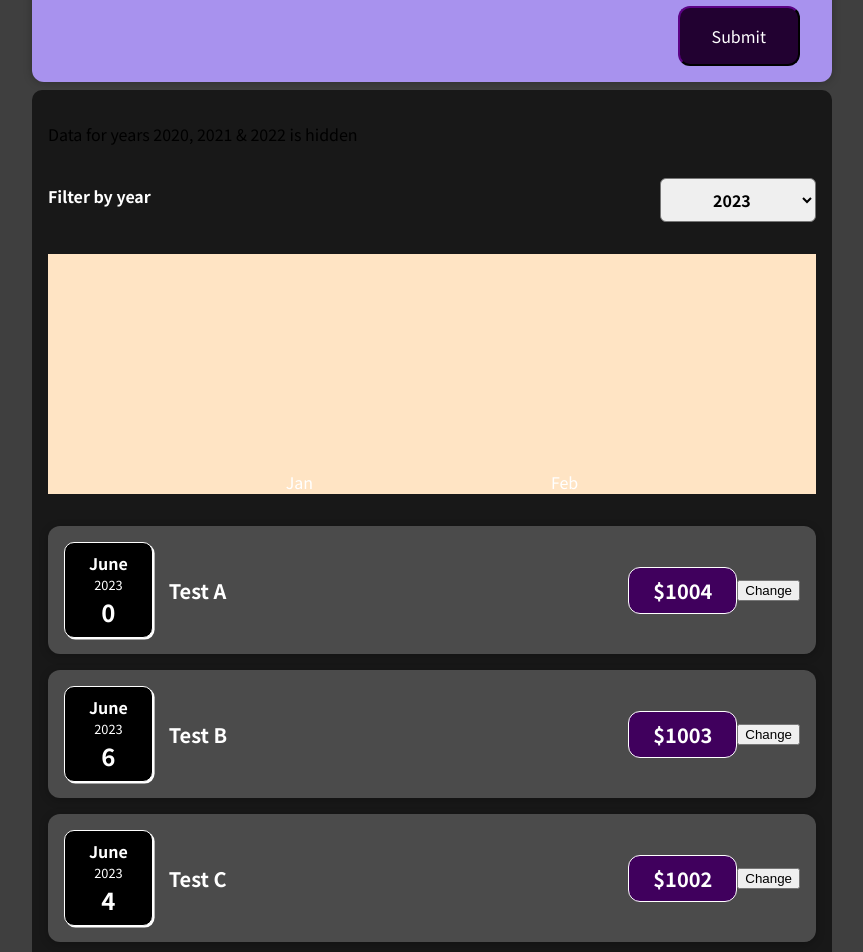
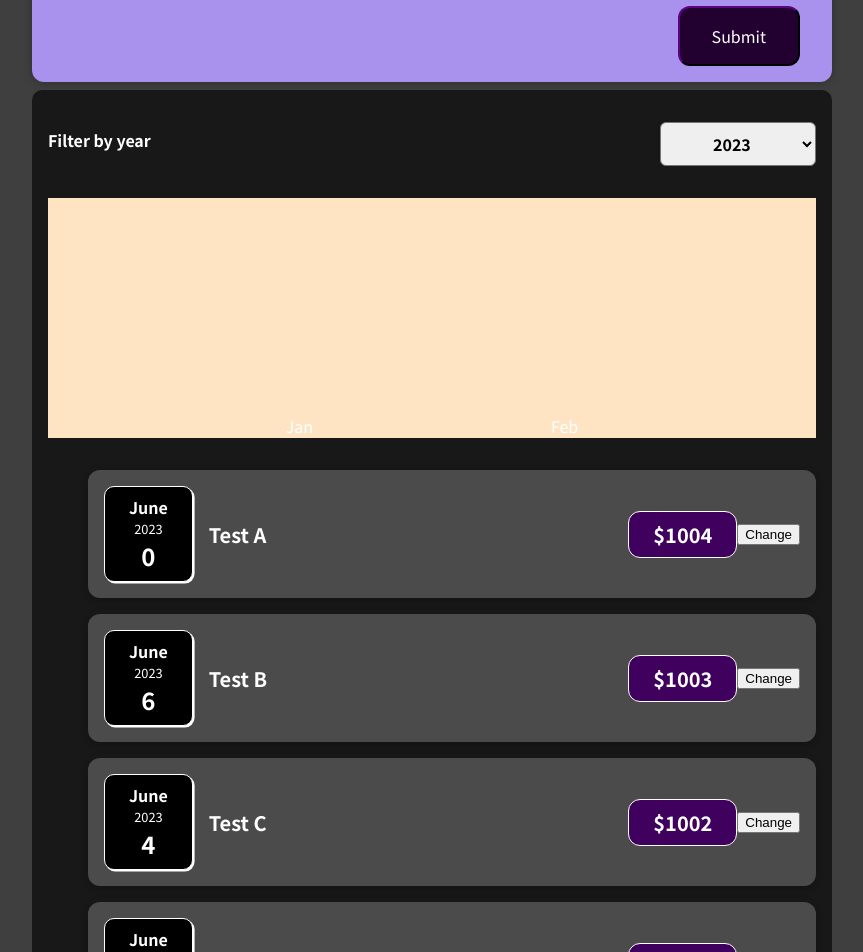
Before and after one commit to LuxuryFi/react-learn, a React (Create React App) app: page / in a window 1280 px wide. Shown: the part 200-1152 px from the top of the page, without its empty margins (208-1071 px from the left). Built offline with nearby package versions, Linux system fonts and the light colour scheme.

Commit message:
Update list

```diff
--- a/src/App.js
+++ b/src/App.js
@@ -5,21 +5,25 @@ import NewExpense from "./components/NewExpense/NewExpense";
 function App() {
   const expenses = [
     {
+      id:'1231232',
       title: 'Test A',
       price: 1004,
       date: new Date(2023, 5, 25)
     },
     {
+      id:'1231234',
       title: 'Test B',
       price: 1003,
       date: new Date(2023, 5, 24)
     },
     {
+      id:'1231235',
       title: 'Test C',
       price: 1002,
       date: new Date(2023, 5, 22)
     },
     {
+      id:'1231231',
       title: 'Test D',
       price: 1001,
       date: new Date(2023, 5, 23)
@@ -30,8 +34,6 @@ function App() {
   const filterChangeHandler = (year) => {
     const filteredExpenses = expenses.filter((expense) => expense.date.getFullYear().toString() === year);
     setExpenseList([...filteredExpenses]);
-    console.log(filteredExpenses)
-
   }
 
   const onSaveExpenseDataHandler = (expenseData) => {
@@ -40,8 +42,8 @@ function App() {
 
   return (
     <div>
-      <NewExpense onSaveExpenseData={onSaveExpenseDataHandler}></NewExpense>
-      <Expense expenses={expenseList} onFilterChange={filterChangeHandler}></Expense>
+      <NewExpense onSaveExpenseData={onSaveExpenseDataHandler}/>
+      <Expense expenses={expenseList} onFilterChange={filterChangeHandler}/>
       <h2>Let's get started!</h2>
     </div>
   );
--- a/src/components/Expenses/Expense.js
+++ b/src/components/Expenses/Expense.js
@@ -2,43 +2,23 @@ import { useState } from 'react';
 import Card from '../UI/Card';
 import './Expense.css'
 import ExpenseFilter from './ExpenseFilter';
-import ExpenseItem from "./ExpenseItem";
+import ExpenseList from './ExpenseList';
 
 export default function Expense (props) {
     const [year, setDefaultYear] = useState('2023');
-    let hiddenYear = '2020, 2021 & 2022';
 
     const filterChangeHandler = selectedYear => {
-        console.log(selectedYear)
         props.onFilterChange(selectedYear);
         setDefaultYear(selectedYear);
-        switch (year) {
-            case '2021': hiddenYear = '2020, 2022 & 2023';
-            break;
-            case '2022': hiddenYear = '2020, 2021 & 2023';
-            break;
-            case '2020': hiddenYear = '2021, 2022 & 2023';
-            break;
-            default:
-                break;
-        }
     }
 
     const expenses = props.expenses;
     return (
         <div>
             <Card className="expense">
-            <p>Data for years {hiddenYear} is hidden</p>
-            <ExpenseFilter selected={year} onFilterChange={filterChangeHandler}></ExpenseFilter>
-            {expenses.map((expense => {
-                return(
-                <ExpenseItem
-                expense={expense}
-            ></ExpenseItem>)
-            }))}
+            <ExpenseFilter selected={year} onFilterChange={filterChangeHandler}/>
+            <ExpenseList expenses={expenses}/>
         </Card>
         </div>
-
-
     )
 }
--- a/src/components/Expenses/ExpenseFilter.js
+++ b/src/components/Expenses/ExpenseFilter.js
@@ -6,9 +6,6 @@ const ExpenseFilter = (props) => {
         const year = event.target.value;
         props.onFilterChange(year);
     }
-
-    console.log(props.selected)
-
     return (
         <div className="expenses-filter">
             <div className="expenses-filter__control">
--- a/src/components/Expenses/ExpenseItem.js
+++ b/src/components/Expenses/ExpenseItem.js
@@ -11,7 +11,6 @@ export default function ExpenseItem (props) {
 
     const clickHandler = () => {
         setTitle('Test')
-        console.log('Clicked')
     };
 
 
--- /dev/null
+++ b/src/components/Expenses/ExpenseList.css
@@ -0,0 +1,9 @@
+.expenses-list {
+    list-style: none;
+    padding: 0;
+  }
+
+  .expenses-list__fallback {
+    color: white;
+    text-align: center;
+  }
--- /dev/null
+++ b/src/components/Expenses/ExpenseList.js
@@ -0,0 +1,24 @@
+import ExpenseItem from "./ExpenseItem";
+
+const ExpenseList = ({ expenses }) => {
+    let expenseList = <p>Not found any record</p> ;
+
+    if (expenses.length === 0) {
+        return <h2 className="expense-list__fallback">Found nothing here!</h2>
+    }
+
+
+
+    return (
+        <ul className="expense-list">
+           {expenses.map((expense => {
+                return(
+                <ExpenseItem
+                expense={expense} key={expense.id}
+            ></ExpenseItem>)
+            }))}
+        </ul>
+    )
+}
+
+export default ExpenseList;
--- a/src/components/UI/Card.js
+++ b/src/components/UI/Card.js
@@ -2,7 +2,6 @@ import './Card.css'
 
 export default function Card(props) {
     const classes = 'card ' + props.className;
-    console.log(classes)
     return (
         <div className={classes}>
             {props.children}
```
